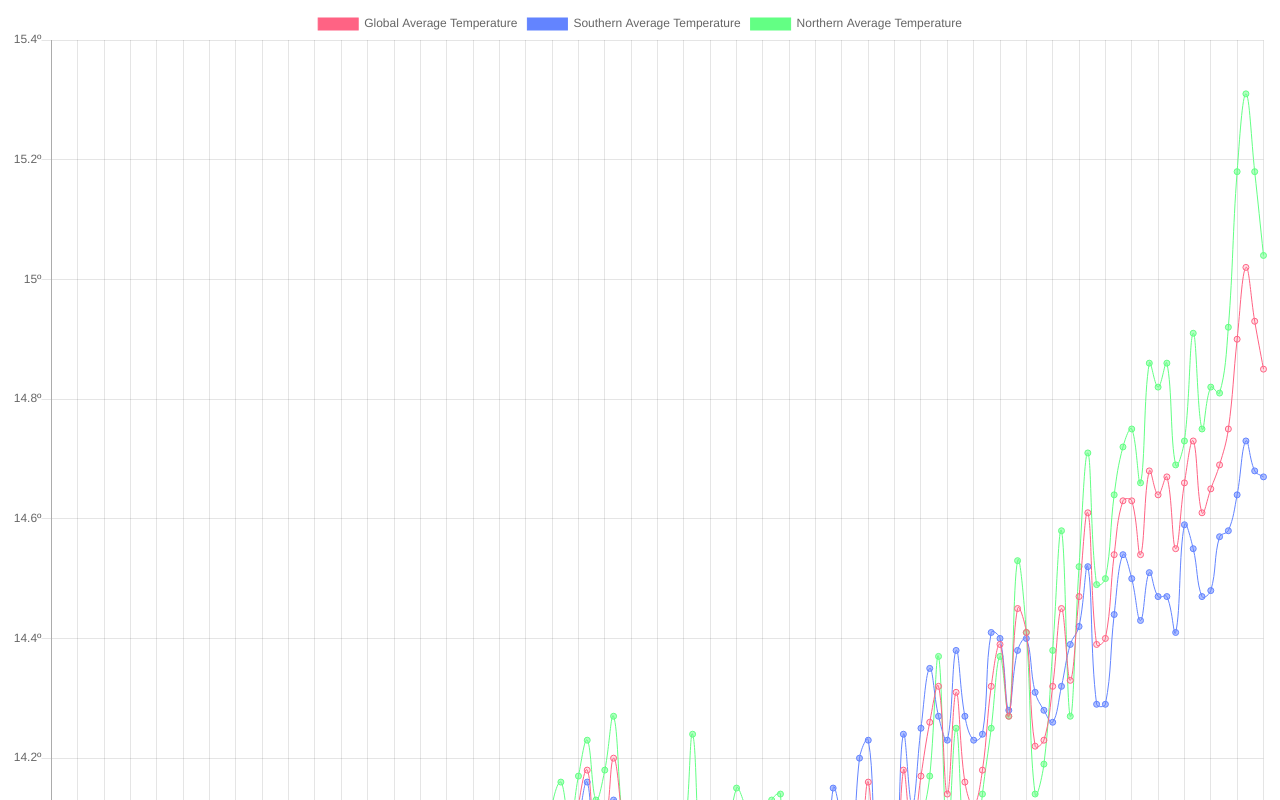
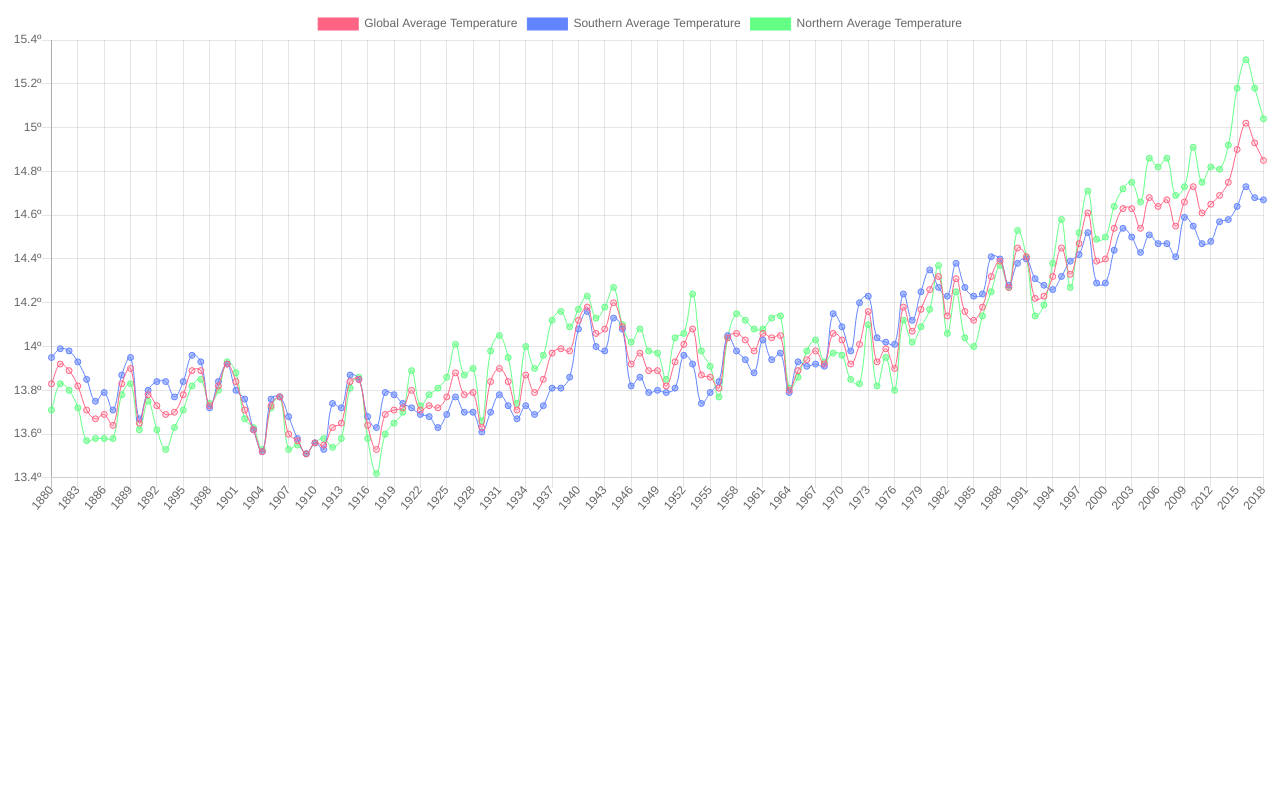
Before and after one commit to sahil9001/graphing-data-with-js, a plain HTML site: page index.html in a window 1280 px wide. Shown: the top 800 px of the page. Drawn offline with nearby package versions, Linux system fonts and the light colour scheme.

Commit message:
Changes to be committed: 	modified:   index.html

```diff
--- a/index.html
+++ b/index.html
@@ -8,7 +8,7 @@
     <script src="https://cdn.jsdelivr.net/npm/chart.js@2.8.0/dist/Chart.min.js"></script>
 </head>
 <body>
-        <canvas id="chart" width="400" height="400"></canvas>
+        <canvas id="chart" width="1000" height="400"></canvas>
 
     <script>
          const xlabels =[],ylabels = [],southern=[],northern=[];
```
